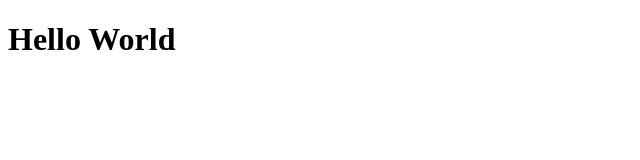
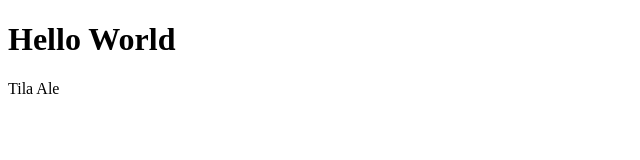
Before and after one commit to tila73/My_first_github_project, a plain HTML site: page index.html in a window 1280 px wide. Shown: the full height of the page, 0-640 px from the left. Drawn offline with Linux system fonts and the light colour scheme.

Commit message:
My second commit

```diff
--- a/index.html
+++ b/index.html
@@ -8,5 +8,6 @@
   </head>
   <body>
     <h1>Hello World</h1>
+    <p>Tila Ale</p>
   </body>
 </html>
```
